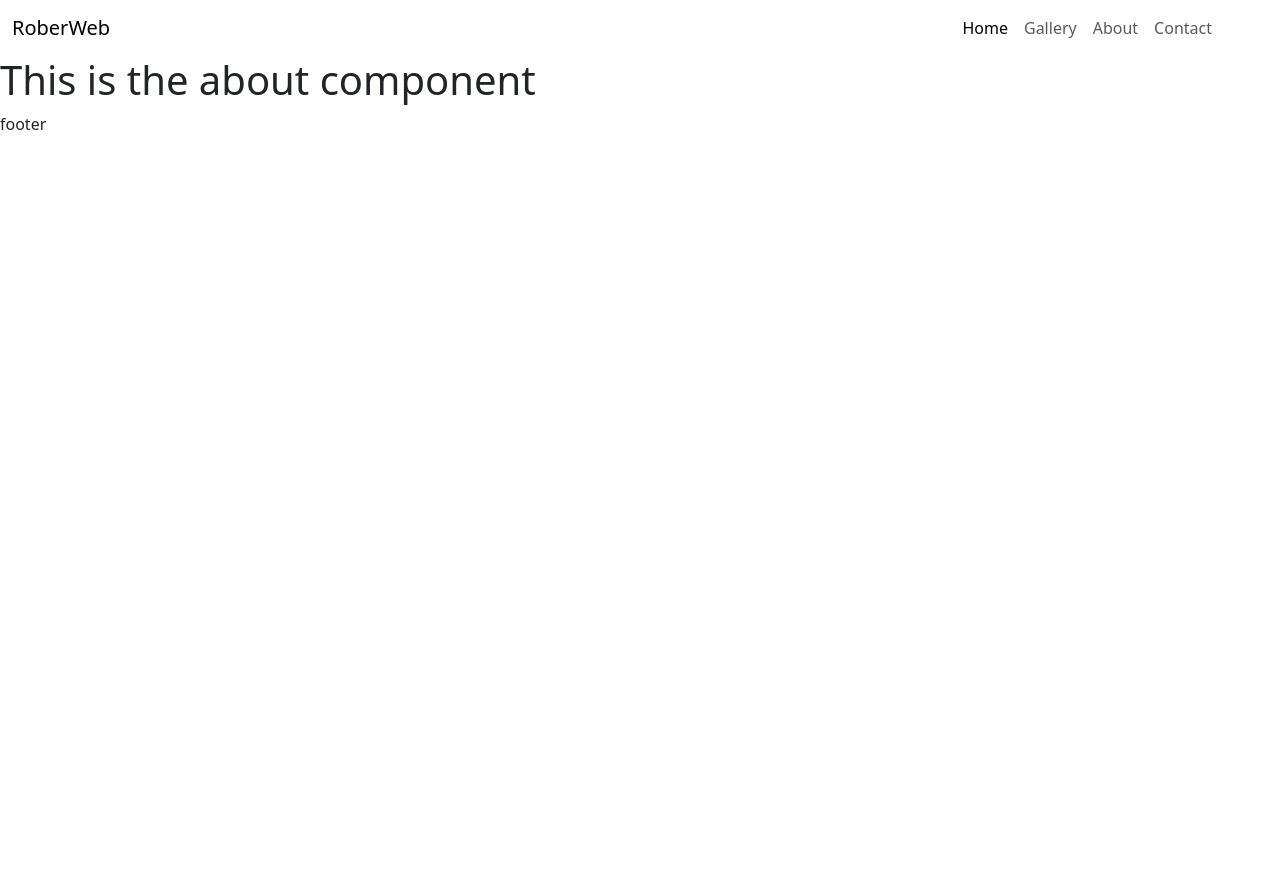
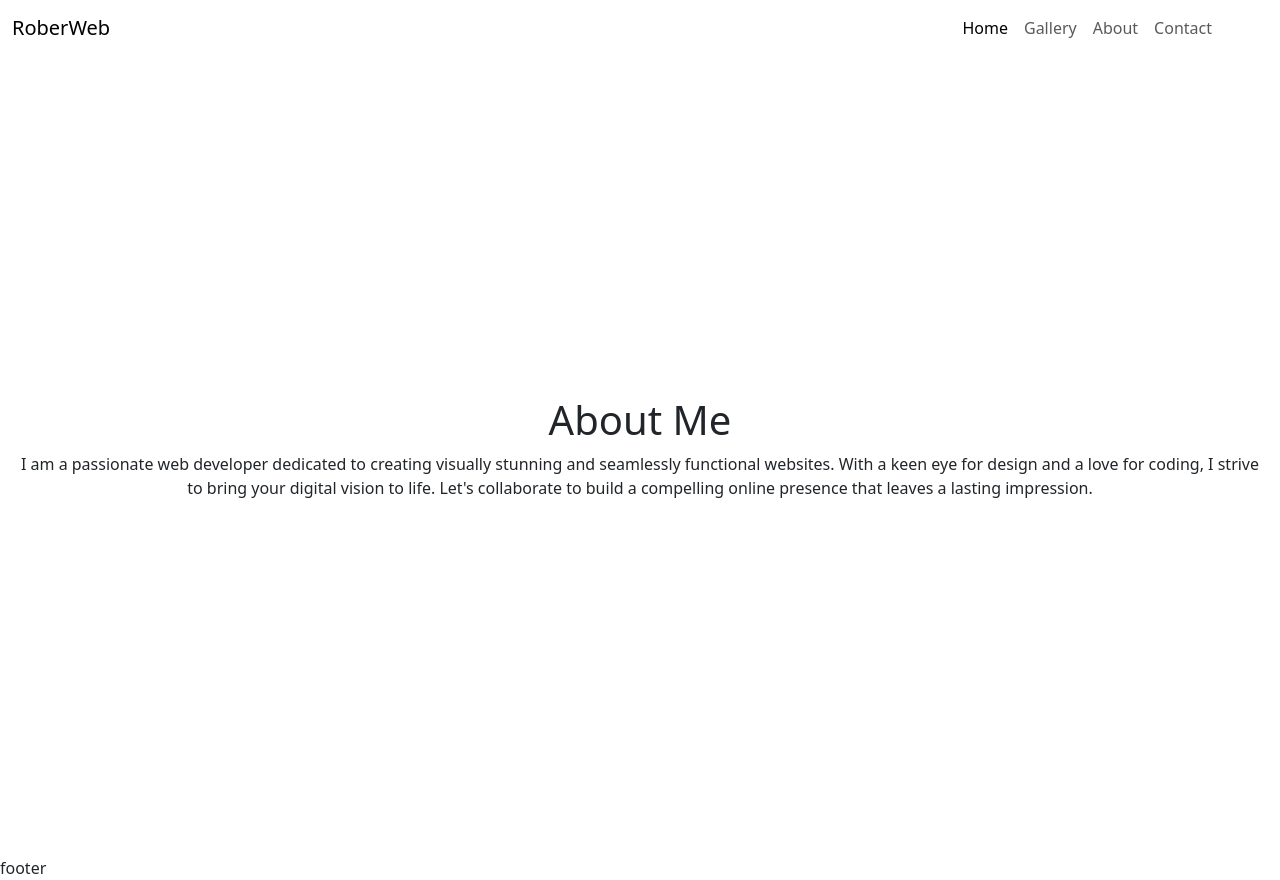
Before and after one commit to rober-web/React-Portfolio, a React (Vite) app: page /about in a window 1280 px wide. Before the commit the page ends 800 px from the top, so only its background shows below. Built offline with nearby package versions, Linux system fonts and the light colour scheme.

Commit message:
edited about

```diff
--- a/src/components/about/About.jsx
+++ b/src/components/about/About.jsx
@@ -1,8 +1,21 @@
 const About = () => {
   return (
-    <>
-      <h1>This is the about component</h1>
-    </>
+    <section
+      id="about"
+      className="min-vh-100 p-3 d-flex  align-items-center justify-content-center animate__animated animate__fadeInRight"
+    >
+      <div className="text-center gap-20">
+        <h1 className="main-section-title">About Me</h1>
+        <p className="main-section-text">
+          I am a passionate web developer dedicated to creating visually
+          stunning and seamlessly functional websites. With a keen eye for
+          design and a love for coding, I strive to bring your digital vision to
+          life. Let's collaborate to build a compelling online presence that
+          leaves a lasting impression.
+        </p>
+      </div>
+    </section>
   );
 };
+
 export default About;
```
